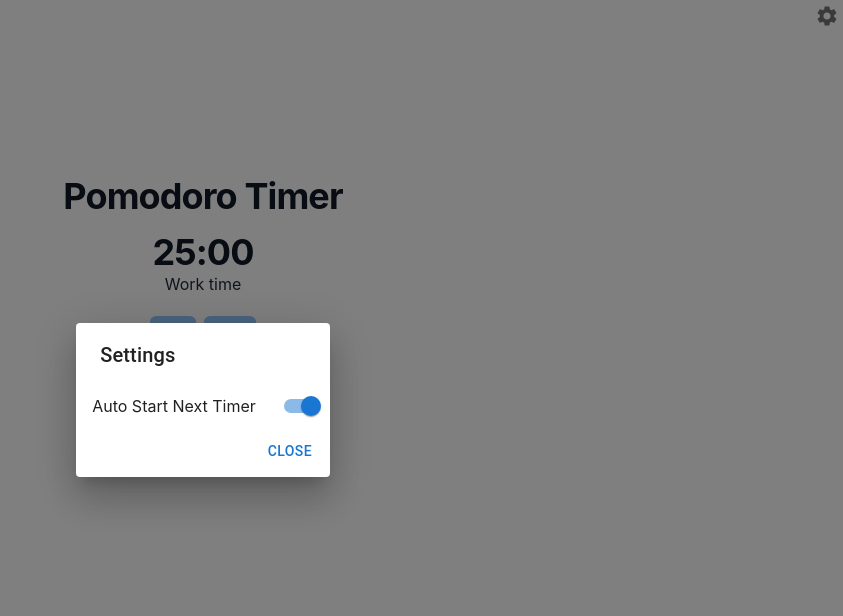
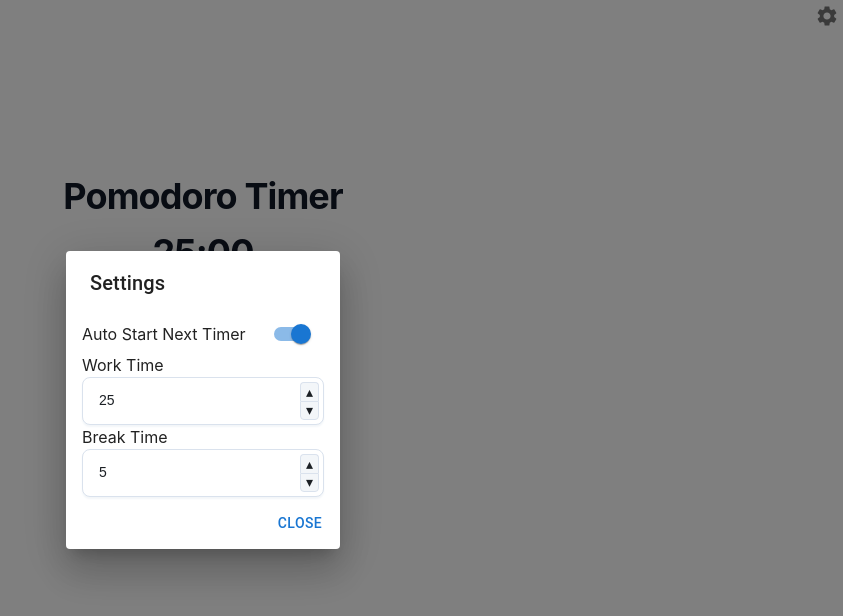
Before and after one commit to meo0/pomodoro-timer-web, a React (Create React App) app: page / in a window 1280 px wide. Both pictures are taken after a click on the button "setting". Shown: the top 616 px of the page, without its empty margins (437-1280 px from the left). Built offline with nearby package versions, Linux system fonts and the light colour scheme; no server answers.

Commit message:
Work, break time be cangable

```diff
--- a/package.json
+++ b/package.json
@@ -8,6 +8,7 @@
     "@fontsource/roboto": "^5.0.14",
     "@headlessui/react": "^2.1.3",
     "@heroicons/react": "^2.1.5",
+    "@mui/base": "^5.0.0-beta.40",
     "@mui/icons-material": "^5.16.7",
     "@mui/material": "^5.16.7",
     "@mui/styled-engine-sc": "^6.0.0-alpha.18",
--- a/src/components/PomodoroNormal.jsx
+++ b/src/components/PomodoroNormal.jsx
@@ -2,7 +2,7 @@
 import PropTypes from 'prop-types';
 import Switch from '@mui/material/Switch';
 import {css} from '@emotion/react';
-import {useState, useRef, useEffect} from 'react';
+import {useState, useRef, useEffect, forwardRef} from 'react';
 import IconButton from '@mui/material/IconButton';
 import Box from '@mui/material/Box';
 import Button from '@mui/material/Button';
@@ -20,6 +20,11 @@ import useSound from 'use-sound';
 import OoruriSound from '../sounds/オオルリのさえずり1_01.mp3'
 
 import SettingsIcon from '@mui/icons-material/Settings';
+import {
+  Unstable_NumberInput as BaseNumberInput,
+  numberInputClasses,
+} from '@mui/base/Unstable_NumberInput';
+import { styled } from '@mui/system';
 
 export const PomodoroNormal = () => {
     const [timef, setTimef] = useState(0);//seconds*1000
@@ -28,8 +33,8 @@ export const PomodoroNormal = () => {
     const [duration, setDuration] = useState(0);
     const startTimeRef = useRef(null);
     const intervalRef = useRef(null);
-    const workTime = 25;//minutes
-    const breakTime = 5;//minutes
+    const [workTime, setWorkTime] = useState(25);//minutes
+    const [breakTime, setBreakTime] = useState(5);//minutes
     const [isWorking, setIsWorking] = useState(true);
     const [autoNext, setAutoNext] = useState(true);
     const [open, setOpen] = useState(false);
@@ -128,7 +133,7 @@ export const PomodoroNormal = () => {
             <button onClick={handleReset} className={OperateButton}>Reset</button>
             </div>
         </div>
-            <SettingDialog onClose={handleClose} autoNext={autoNext} toggleAutoNext={handleToggleAutoNext} open={open} />
+            <SettingDialog onClose={handleClose} autoNext={autoNext} toggleAutoNext={handleToggleAutoNext} open={open} workTime={workTime} setWorkTime={setWorkTime} breakTime={breakTime} setBreakTime={setBreakTime}/>
         </div>
     );
 }
@@ -140,22 +145,195 @@ SettingDialog.propTypes = {
   open: PropTypes.bool.isRequired,
   autoNext: PropTypes.bool.isRequired,
   toggleAutoNext: PropTypes.func.isRequired,
+  workTime: PropTypes.number.isRequired,
+  setWorkTime: PropTypes.func.isRequired,
+  breakTime: PropTypes.number.isRequired,
+  breakTime: PropTypes.func.isRequired,
 };
 function SettingDialog(props) {
-    const {onClose, autoNext, toggleAutoNext, open} = props;
+    const {onClose, autoNext, toggleAutoNext, open, workTime, setWorkTime, breakTime, setBreakTime} = props;
     const handleClose = () => {
         onClose(autoNext);
     }
     return (
-        <Dialog onClose={handleClose} open={open}>
+        <Dialog onClose={handleClose} open={open} >
             <DialogTitle>Settings</DialogTitle>
             <div className="flex items-center">
-            <p className='px-4'>Auto Start Next Timer </p>
+            <div className='px-4'>Auto Start Next Timer </div>
             <Switch checked={autoNext} onChange={toggleAutoNext} inputProps={{ 'aria-label': 'controlled' }}/>
             </div>
+            <Box sx={{mx: 2}}>
+                <p>Work Time</p>
+                <NumberInput placeholder="Work Time" value={workTime} onChange={(event, val) => setWorkTime(val)} />
+            </Box>
+            <Box sx={{mx:2}}>
+                <p>Break Time</p>
+                <NumberInput placeholder="Break Time" value={breakTime} onChange={(event, val) => setBreakTime(val)} />
+            </Box>
+
             <DialogActions>
                 <Button onClick={onClose}>Close</Button>
             </DialogActions>
         </Dialog>
     );
 }
+const NumberInput = forwardRef(function CustomNumberInput(props, ref) {
+  return (
+    <BaseNumberInput
+      slots={{
+        root: StyledInputRoot,
+        input: StyledInputElement,
+        incrementButton: StyledButton,
+        decrementButton: StyledButton,
+      }}
+      slotProps={{
+        incrementButton: {
+          children: '▴',
+        },
+        decrementButton: {
+          children: '▾',
+        },
+      }}
+      {...props}
+      ref={ref}
+    />
+  );
+});
+
+
+const blue = {
+  100: '#DAECFF',
+  200: '#80BFFF',
+  400: '#3399FF',
+  500: '#007FFF',
+  600: '#0072E5',
+};
+
+const grey = {
+  50: '#F3F6F9',
+  100: '#E5EAF2',
+  200: '#DAE2ED',
+  300: '#C7D0DD',
+  400: '#B0B8C4',
+  500: '#9DA8B7',
+  600: '#6B7A90',
+  700: '#434D5B',
+  800: '#303740',
+  900: '#1C2025',
+};
+
+const StyledInputRoot = styled('div')(
+  ({ theme }) => `
+  font-family: 'IBM Plex Sans', sans-serif;
+  font-weight: 400;
+  border-radius: 8px;
+  color: ${theme.palette.mode === 'dark' ? grey[300] : grey[900]};
+  background: ${theme.palette.mode === 'dark' ? grey[900] : '#fff'};
+  border: 1px solid ${theme.palette.mode === 'dark' ? grey[700] : grey[200]};
+  box-shadow: 0px 2px 2px ${theme.palette.mode === 'dark' ? grey[900] : grey[50]};
+  display: grid;
+  grid-template-columns: 1fr 19px;
+  grid-template-rows: 1fr 1fr;
+  overflow: hidden;
+  column-gap: 8px;
+  padding: 4px;
+
+  &.${numberInputClasses.focused} {
+    border-color: ${blue[400]};
+    box-shadow: 0 0 0 3px ${theme.palette.mode === 'dark' ? blue[600] : blue[200]};
+  }
+
+  &:hover {
+    border-color: ${blue[400]};
+  }
+
+  // firefox
+  &:focus-visible {
+    outline: 0;
+  }
+`,
+);
+
+const StyledInputElement = styled('input')(
+  ({ theme }) => `
+  font-size: 0.875rem;
+  font-family: inherit;
+  font-weight: 400;
+  line-height: 1.5;
+  grid-column: 1/2;
+  grid-row: 1/3;
+  color: ${theme.palette.mode === 'dark' ? grey[300] : grey[900]};
+  background: inherit;
+  border: none;
+  border-radius: inherit;
+  padding: 8px 12px;
+  outline: 0;
+`,
+);
+
+const StyledButton = styled('button')(
+  ({ theme }) => `
+  display: flex;
+  flex-flow: row nowrap;
+  justify-content: center;
+  align-items: center;
+  appearance: none;
+  padding: 0;
+  width: 19px;
+  height: 19px;
+  font-family: system-ui, sans-serif;
+  font-size: 0.875rem;
+  line-height: 1;
+  box-sizing: border-box;
+  background: ${theme.palette.mode === 'dark' ? grey[900] : '#fff'};
+  border: 0;
+  color: ${theme.palette.mode === 'dark' ? grey[300] : grey[900]};
+  transition-property: all;
+  transition-timing-function: cubic-bezier(0.4, 0, 0.2, 1);
+  transition-duration: 120ms;
+
+  &:hover {
+    background: ${theme.palette.mode === 'dark' ? grey[800] : grey[50]};
+    border-color: ${theme.palette.mode === 'dark' ? grey[600] : grey[300]};
+    cursor: pointer;
+  }
+
+  &.${numberInputClasses.incrementButton} {
+    grid-column: 2/3;
+    grid-row: 1/2;
+    border-top-left-radius: 4px;
+    border-top-right-radius: 4px;
+    border: 1px solid;
+    border-bottom: 0;
+    &:hover {
+      cursor: pointer;
+      background: ${blue[400]};
+      color: ${grey[50]};
+    }
+
+  border-color: ${theme.palette.mode === 'dark' ? grey[800] : grey[200]};
+  background: ${theme.palette.mode === 'dark' ? grey[900] : grey[50]};
+  color: ${theme.palette.mode === 'dark' ? grey[200] : grey[900]};
+  }
+
+  &.${numberInputClasses.decrementButton} {
+    grid-column: 2/3;
+    grid-row: 2/3;
+    border-bottom-left-radius: 4px;
+    border-bottom-right-radius: 4px;
+    border: 1px solid;
+    &:hover {
+      cursor: pointer;
+      background: ${blue[400]};
+      color: ${grey[50]};
+    }
+
+  border-color: ${theme.palette.mode === 'dark' ? grey[800] : grey[200]};
+  background: ${theme.palette.mode === 'dark' ? grey[900] : grey[50]};
+  color: ${theme.palette.mode === 'dark' ? grey[200] : grey[900]};
+  }
+  & .arrow {
+    transform: translateY(-1px);
+  }
+`,
+);
```
Also changed, not shown: 2 other files (tests, documents, lock files or other folders).
